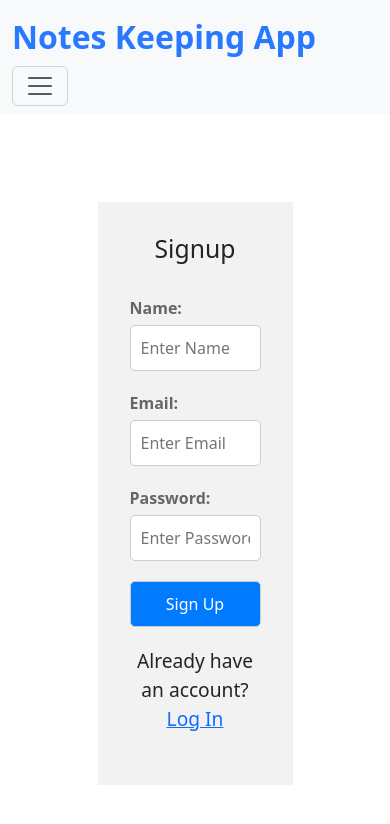
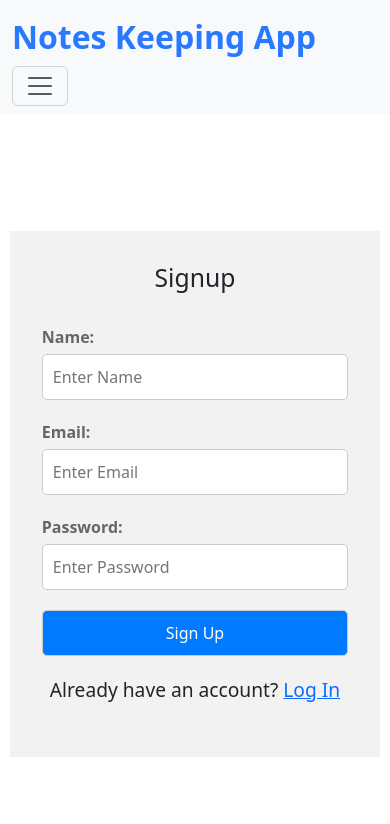
Before and after one commit to bajpaisushil/notes-keep-frontend, a React (Create React App) app: page /signup in a window 390 px wide. Shown: the top 824 px of the page. Built offline with nearby package versions, Linux system fonts and the light colour scheme.

Commit message:
login page mobile responsive

```diff
--- a/src/components/Dashboard.jsx
+++ b/src/components/Dashboard.jsx
@@ -29,7 +29,7 @@ function Dashboard() {
         withCredentials: true,
         headers: {
           "Content-Type": "application/json",
-          Authorization: `Bearer ${token}}`,
+          'Authorization': `Bearer ${token}}`,
         },
       })
         .then((response) => {
--- a/src/components/login.css
+++ b/src/components/login.css
@@ -65,3 +65,9 @@
     color: #007bff;
     text-decoration: none;
   }
+
+  @media screen and (max-width: 900px){
+    .login-container{
+      width: 95%;
+    }
+  }
```
